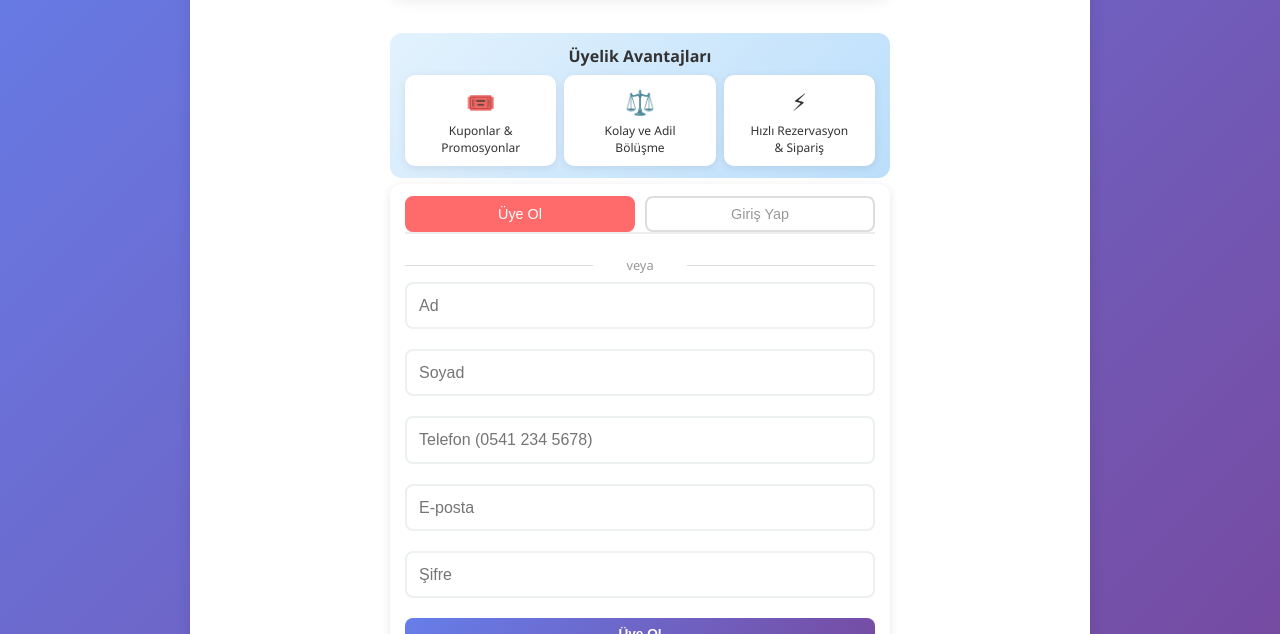
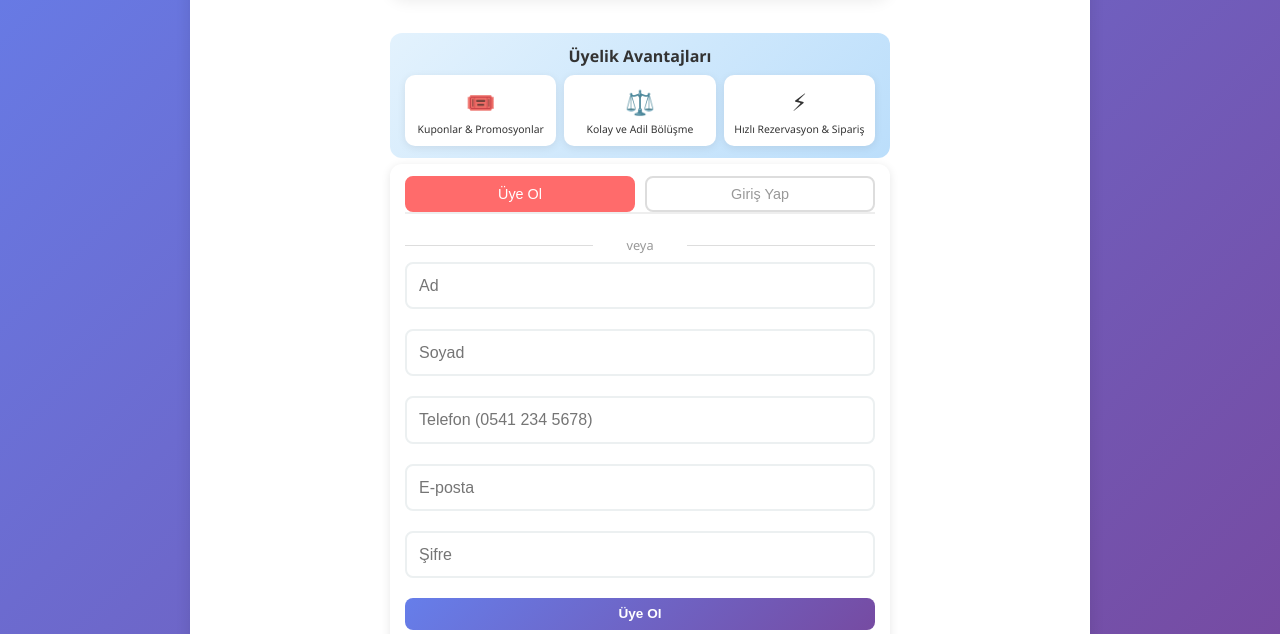
Before and after one commit to metonline/hesap-paylas, a plain HTML site: page index.html in a window 1280 px wide. Shown: the part 166-800 px from the top of the page. Drawn offline with Linux system fonts and the light colour scheme.

Commit message:
style: Display benefit card text on single line

```diff
--- a/index.html
+++ b/index.html
@@ -49,15 +49,15 @@
                     <div class="benefits-grid">
                         <div class="benefit-card">
                             <div class="benefit-icon">🎟️</div>
-                            <p>Kuponlar &<br>Promosyonlar</p>
+                            <p>Kuponlar & Promosyonlar</p>
                         </div>
                         <div class="benefit-card">
                             <div class="benefit-icon">⚖️</div>
-                            <p>Kolay ve Adil<br>Bölüşme</p>
+                            <p>Kolay ve Adil Bölüşme</p>
                         </div>
                         <div class="benefit-card">
                             <div class="benefit-icon">⚡</div>
-                            <p>Hızlı Rezervasyon<br>& Sipariş</p>
+                            <p>Hızlı Rezervasyon & Sipariş</p>
                         </div>
                     </div>
                 </div>
--- a/styles.css
+++ b/styles.css
@@ -100,10 +100,13 @@ body {
 }
 
 .benefit-card p {
-    font-size: 0.75em;
+    font-size: 0.65em;
     color: #333;
     font-weight: 500;
     margin: 0;
+    white-space: nowrap;
+    overflow: hidden;
+    text-overflow: ellipsis;
 }
 
 .signup-section {
```
